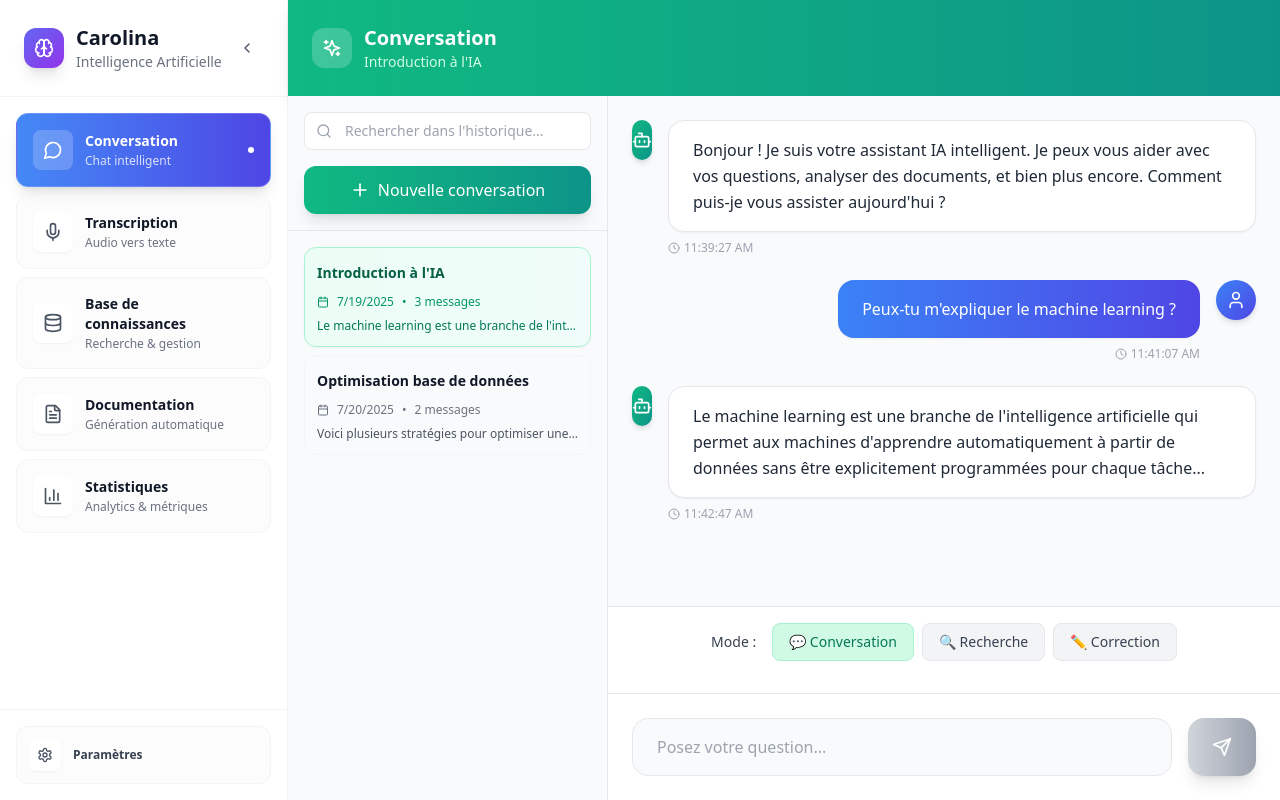
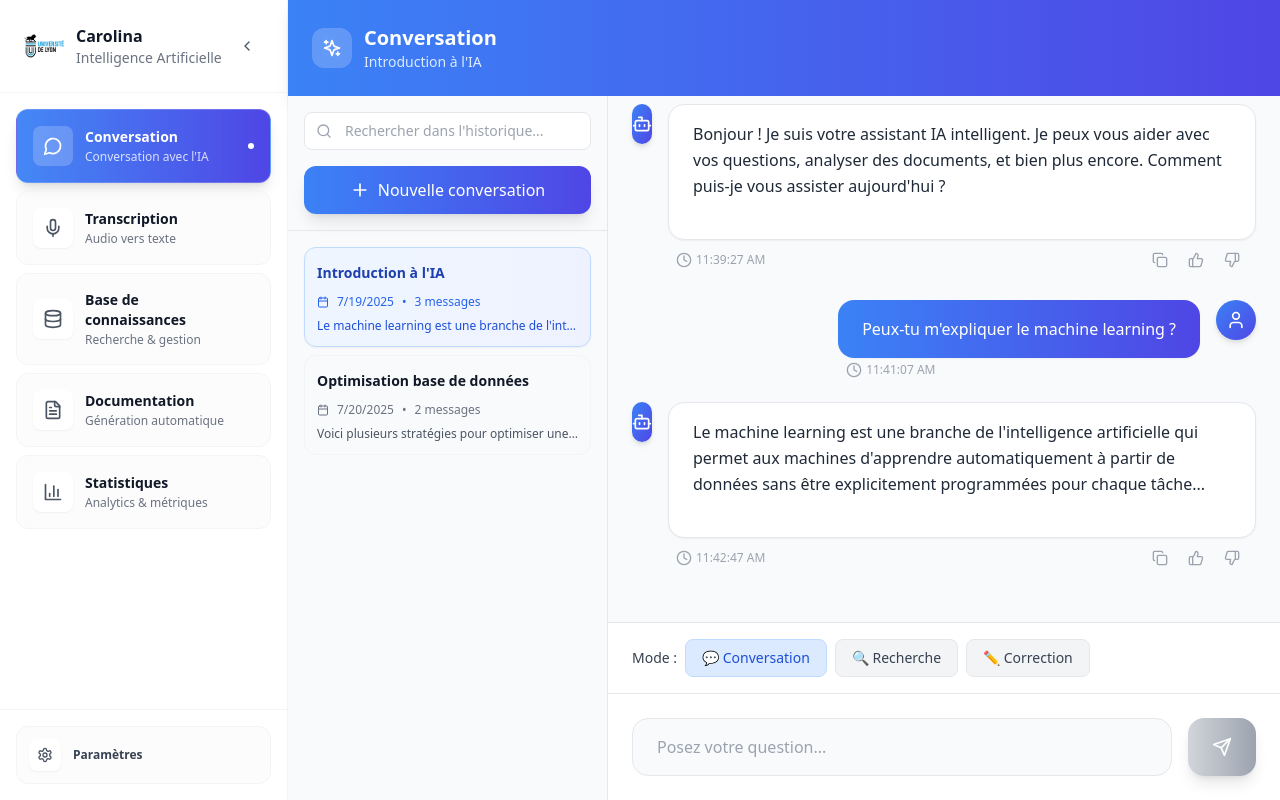
Before and after one commit to MickaelSuard/ComiaV2, a React (Vite) app: page / in a window 1280 px wide. Built offline with nearby package versions, Linux system fonts and the light colour scheme.

Commit message:
feat (chat) : add logo and change button position

```diff
--- a/index.html
+++ b/index.html
@@ -4,7 +4,7 @@
     <meta charset="UTF-8" />
     <link rel="icon" type="image/svg+xml" href="/vite.svg" />
     <meta name="viewport" content="width=device-width, initial-scale=1.0" />
-    <title>Interface IA Frontend complète</title>
+    <title>Carolina V2</title>
   </head>
   <body>
     <div id="root"></div>
--- a/src/components/ChatInterface.tsx
+++ b/src/components/ChatInterface.tsx
@@ -186,14 +186,14 @@ const ChatInterface: React.FC = () => {
   return (
     <div className="flex flex-col h-screen bg-white">
       {/* Header - Full Width */}
-      <div className="bg-gradient-to-r from-emerald-500 to-teal-600 text-white p-6 shadow-lg">
+      <div className="bg-gradient-to-r from-blue-500 to-indigo-600 text-white p-6 shadow-lg">
         <div className="flex items-center gap-3">
           <div className="w-10 h-10 bg-white/20 backdrop-blur-sm rounded-xl flex items-center justify-center">
             <Sparkles className="w-5 h-5" />
           </div>
           <div>
             <h2 className="text-xl font-bold">Conversation</h2>
-            <p className="text-emerald-100 text-sm">
+            <p className="text-blue-100 text-sm">
               {currentConversation ? currentConversation.title : 'Sélectionnez une conversation'}
             </p>
           </div>
@@ -201,7 +201,7 @@ const ChatInterface: React.FC = () => {
       </div>
 
       {/* Content Area */}
-      <div className="flex flex-1">
+      <div className="flex flex-1 min-h-0">
         {/* Sidebar - Historique des conversations */}
         <div className="w-80 bg-gray-50 border-r border-gray-200 flex flex-col">
           {/* Search */}
@@ -213,7 +213,7 @@ const ChatInterface: React.FC = () => {
                 value={searchQuery}
                 onChange={(e) => setSearchQuery(e.target.value)}
                 placeholder="Rechercher dans l'historique..."
-                className="w-full pl-10 pr-4 py-2 bg-white border border-gray-200 rounded-lg focus:outline-none focus:ring-2 focus:ring-emerald-500 focus:border-transparent text-sm"
+                className="w-full pl-10 pr-4 py-2 bg-white border border-gray-200 rounded-lg focus:outline-none focus:ring-2 focus:ring-blue-500 focus:border-transparent text-sm"
               />
             </div>
           </div>
@@ -222,7 +222,7 @@ const ChatInterface: React.FC = () => {
           <div className="px-4 pb-4">
             <button
               onClick={createNewConversation}
-              className="w-full bg-gradient-to-r from-emerald-500 to-teal-600 hover:from-emerald-600 hover:to-teal-700 text-white px-4 py-3 rounded-xl transition-all duration-300 shadow-lg hover:shadow-xl transform hover:scale-[1.02] flex items-center justify-center gap-2 font-medium"
+              className="w-full bg-gradient-to-r from-blue-500 to-indigo-600 hover:from-blue-600 hover:to-indigo-700 text-white px-4 py-3 rounded-xl transition-all duration-300 shadow-lg hover:shadow-xl transform hover:scale-[1.02] flex items-center justify-center gap-2 font-medium"
             >
               <Plus className="w-5 h-5" />
               Nouvelle conversation
@@ -230,7 +230,7 @@ const ChatInterface: React.FC = () => {
           </div>
 
           {/* Conversations List */}
-          <div className="flex-1 overflow-y-auto px-4 pb-4 space-y-2 border-t border-gray-200 pt-4">
+          <div className="flex-1 overflow-y-auto px-4 pb-4 space-y-2 border-t border-gray-200 pt-4 min-h-0">
             {filteredConversations.length === 0 ? (
               <div className="text-center py-8">
                 <MessageSquare className="w-12 h-12 text-gray-400 mx-auto mb-3" />
@@ -240,17 +240,17 @@ const ChatInterface: React.FC = () => {
               filteredConversations.map((conversation) => (
                 <div
                   key={conversation.id}
-                  className={`group p-3 rounded-xl cursor-pointer transition-all duration-200 ${
-                    currentConversationId === conversation.id
-                      ? 'bg-gradient-to-r from-emerald-50 to-teal-50 border border-emerald-200 shadow-sm'
+                  className={`group p-3 rounded-xl cursor-pointer transition-all duration-200 ${currentConversationId === conversation.id
+                      ? 'bg-gradient-to-r from-blue-50 to-indigo-50 border border-blue-200 shadow-sm'
                       : 'hover:bg-white hover:shadow-md border border-gray-100 hover:border-gray-200'
                     }`}
                   onClick={() => setCurrentConversationId(conversation.id)}
                 >
                   <div className="flex items-center justify-between mb-2">
-                    <h4 className={`font-semibold text-sm truncate flex-1 ${
-                      currentConversationId === conversation.id ? 'text-emerald-800' : 'text-gray-900'
-                    }`}>
+                    <h4
+                      className={`font-semibold text-sm truncate flex-1 ${currentConversationId === conversation.id ? 'text-blue-800' : 'text-gray-900'
+                        }`}
+                    >
                       {conversation.title}
                     </h4>
                     <button
@@ -264,9 +264,10 @@ const ChatInterface: React.FC = () => {
                     </button>
                   </div>
 
-                  <div className={`flex items-center gap-2 text-xs ${
-                    currentConversationId === conversation.id ? 'text-emerald-600' : 'text-gray-500'
-                  }`}>
+                  <div
+                    className={`flex items-center gap-2 text-xs ${currentConversationId === conversation.id ? 'text-blue-600' : 'text-gray-500'
+                      }`}
+                  >
                     <Calendar className="w-3 h-3" />
                     <span>{conversation.updatedAt.toLocaleDateString()}</span>
                     <span>•</span>
@@ -274,9 +275,10 @@ const ChatInterface: React.FC = () => {
                   </div>
 
                   {conversation.messages.length > 1 && (
-                    <p className={`text-xs mt-2 truncate ${
-                      currentConversationId === conversation.id ? 'text-emerald-700' : 'text-gray-600'
-                    }`}>
+                    <p
+                      className={`text-xs mt-2 truncate ${currentConversationId === conversation.id ? 'text-blue-700' : 'text-gray-600'
+                        }`}
+                    >
                       {conversation.messages[conversation.messages.length - 1].content}
                     </p>
                   )}
@@ -287,22 +289,22 @@ const ChatInterface: React.FC = () => {
         </div>
 
         {/* Main Chat Area */}
-        <div className="flex-1 flex flex-col">
+        <div className="flex-1 flex flex-col min-h-0">
           {currentConversation ? (
             <>
-              {/* Messages */}
-              <div className="flex-1 overflow-y-auto p-6 space-y-6 bg-gray-50">
+              {/* Messages scrollables */}
+              <div className="flex-1 overflow-y-auto p-6 space-y-6 bg-gray-50 min-h-0">
                 {messages.map((message) => (
                   <div
                     key={message.id}
                     className={`flex gap-4 ${message.type === 'user' ? 'justify-end' : 'justify-start'}`}
                   >
-                    <div className={`flex gap-4 max-w-4xl ${message.type === 'user' ? 'flex-row-reverse' : 'flex-row'}`}>
-                      <div className={`w-10 h-10 rounded-full flex items-center justify-center shadow-md ${
-                        message.type === 'user'
-                          ? 'bg-gradient-to-br from-blue-500 to-indigo-600'
-                          : 'bg-gradient-to-br from-emerald-500 to-teal-600'
-                      }`}>
+                    <div
+                      className={`flex gap-4 max-w-4xl ${message.type === 'user' ? 'flex-row-reverse' : 'flex-row'
+                        }`}
+                    >
+                      {/* Avatar */}
+                      <div className="w-10 h-10 rounded-full flex items-center justify-center shadow-md bg-gradient-to-br from-blue-500 to-indigo-600">
                         {message.type === 'user' ? (
                           <User className="w-5 h-5 text-white" />
                         ) : (
@@ -310,17 +312,29 @@ const ChatInterface: React.FC = () => {
                         )}
                       </div>
 
+                      {/* Message + actions */}
                       <div className={`group relative ${message.type === 'user' ? 'text-right' : 'text-left'}`}>
-                        <div className={`inline-block px-6 py-4 rounded-2xl shadow-sm ${
-                          message.type === 'user'
+                        {/* Message bubble */}
+                        <div
+                          className={`inline-block px-6 py-4 ${message.type === 'assistant' ? 'pb-10' : ''
+                            } rounded-2xl shadow-sm ${message.type === 'user'
                               ? 'bg-gradient-to-r from-blue-500 to-indigo-600 text-white'
                               : 'bg-white text-gray-800 border border-gray-200'
-                        }`}>
+                            }`}
+                        >
                           <p className="leading-relaxed">{message.content}</p>
                         </div>
 
+                        {/* Footer : horodatage à gauche, boutons à droite (si assistant) */}
+                        <div className="mt-1 ml-2 mr-2 flex justify-between items-center text-xs text-gray-400">
+                          {/* Horodatage à gauche */}
+                          <div className="flex items-center gap-1">
+                            <Clock className="w-4 h-4" />
+                            {message.timestamp.toLocaleTimeString()}
+                          </div>
+
                           {message.type === 'assistant' && (
-                          <div className="opacity-0 group-hover:opacity-100 absolute top-2 -right-20 flex gap-1 transition-opacity duration-200">
+                            <div className="flex gap-1">
                               <button
                                 onClick={() => copyToClipboard(message.content)}
                                 className="p-2 hover:bg-gray-100 rounded-lg text-gray-400 hover:text-gray-600 transition-colors"
@@ -342,26 +356,29 @@ const ChatInterface: React.FC = () => {
                               </button>
                             </div>
                           )}
-
-                        <div className={`text-xs text-gray-400 mt-2 flex items-center gap-1 ${message.type === 'user' ? 'justify-end' : 'justify-start'}`}>
-                          <Clock className="w-3 h-3" />
-                          {message.timestamp.toLocaleTimeString()}
                         </div>
                       </div>
                     </div>
                   </div>
                 ))}
 
+                {/* Chargement assistant */}
                 {isLoading && (
                   <div className="flex gap-4">
-                    <div className="w-10 h-10 bg-gradient-to-br from-emerald-500 to-teal-600 rounded-full flex items-center justify-center">
+                    <div className="w-10 h-10 bg-gradient-to-br from-blue-500 to-indigo-600 rounded-full flex items-center justify-center">
                       <Bot className="w-5 h-5 text-white" />
                     </div>
                     <div className="bg-white rounded-2xl px-6 py-4 shadow-sm border border-gray-200">
                       <div className="flex gap-2">
-                        <div className="w-2 h-2 bg-emerald-500 rounded-full animate-bounce"></div>
-                        <div className="w-2 h-2 bg-emerald-500 rounded-full animate-bounce" style={{ animationDelay: '0.1s' }}></div>
-                        <div className="w-2 h-2 bg-emerald-500 rounded-full animate-bounce" style={{ animationDelay: '0.2s' }}></div>
+                        <div className="w-2 h-2 bg-blue-500 rounded-full animate-bounce"></div>
+                        <div
+                          className="w-2 h-2 bg-blue-500 rounded-full animate-bounce"
+                          style={{ animationDelay: '0.1s' }}
+                        ></div>
+                        <div
+                          className="w-2 h-2 bg-blue-500 rounded-full animate-bounce"
+                          style={{ animationDelay: '0.2s' }}
+                        ></div>
                       </div>
                     </div>
                   </div>
@@ -372,14 +389,14 @@ const ChatInterface: React.FC = () => {
 
               {/* Quick Prompts */}
               {messages.length === 1 && (
-                <div className="px-6 py-6 bg-gradient-to-r from-gray-50 to-emerald-50 border-t border-gray-100">
+                <div className="px-6 py-6 bg-gradient-to-r from-gray-50 to-blue-50 border-t border-gray-100">
                   <p className="text-sm font-medium text-gray-700 mb-4">💡 Suggestions rapides :</p>
                   <div className="flex flex-wrap gap-3">
                     {quickPrompts.map((prompt, index) => (
                       <button
                         key={index}
                         onClick={() => setInputValue(prompt)}
-                        className="px-4 py-2 bg-white hover:bg-emerald-50 text-gray-700 hover:text-emerald-700 text-sm rounded-full border border-gray-200 hover:border-emerald-200 transition-all duration-200 shadow-sm hover:shadow-md transform hover:scale-105"
+                        className="px-4 py-2 bg-white hover:bg-blue-50 text-gray-700 hover:text-blue-700 text-sm rounded-full border border-gray-200 hover:border-blue-200 transition-all duration-200 shadow-sm hover:shadow-md transform hover:scale-105"
                       >
                         {prompt}
                       </button>
@@ -390,10 +407,10 @@ const ChatInterface: React.FC = () => {
 
               {/* Input */}
               <div className="bg-white border-t border-gray-200 px-6 py-4">
-                <div className="flex items-center justify-center gap-4 mb-4">
+                <div className="flex items-center justify-start gap-2">
                   <span className="text-sm font-medium text-gray-700">Mode :</span>
                   <div className="flex gap-2">
-                    <button className="px-4 py-2 bg-emerald-100 text-emerald-700 rounded-lg text-sm font-medium border border-emerald-200 hover:bg-emerald-200 transition-colors">
+                    <button className="px-4 py-2 bg-blue-100 text-blue-700 rounded-lg text-sm font-medium border border-blue-200 hover:bg-blue-200 transition-colors">
                       💬 Conversation
                     </button>
                     <button className="px-4 py-2 bg-gray-100 text-gray-700 rounded-lg text-sm font-medium border border-gray-200 hover:bg-gray-200 transition-colors">
@@ -413,14 +430,14 @@ const ChatInterface: React.FC = () => {
                       value={inputValue}
                       onChange={(e) => setInputValue(e.target.value)}
                       placeholder="Posez votre question..."
-                      className="w-full bg-gray-50 text-gray-900 rounded-2xl px-6 py-4 focus:outline-none focus:ring-2 focus:ring-emerald-500 focus:bg-white transition-all border border-gray-200"
+                      className="w-full bg-gray-50 text-gray-900 rounded-2xl px-6 py-4 focus:outline-none focus:ring-2 focus:ring-blue-500 focus:bg-white transition-all border border-gray-200"
                       disabled={isLoading}
                     />
                   </div>
                   <button
                     type="submit"
                     disabled={!inputValue.trim() || isLoading}
-                    className="bg-gradient-to-r from-emerald-500 to-teal-600 hover:from-emerald-600 hover:to-teal-700 disabled:from-gray-300 disabled:to-gray-400 disabled:cursor-not-allowed px-6 py-4 rounded-2xl transition-all duration-200 shadow-lg hover:shadow-xl transform hover:scale-105 disabled:transform-none"
+                    className="bg-gradient-to-r from-blue-500 to-indigo-600 hover:from-blue-600 hover:to-indigo-700 disabled:from-gray-300 disabled:to-gray-400 disabled:cursor-not-allowed px-6 py-4 rounded-2xl transition-all duration-200 shadow-lg hover:shadow-xl transform hover:scale-105 disabled:transform-none"
                   >
                     <Send className="w-5 h-5 text-white" />
                   </button>
@@ -441,6 +458,7 @@ const ChatInterface: React.FC = () => {
         </div>
       </div>
     </div>
+
   );
 };
 
--- a/src/components/Sidebar.tsx
+++ b/src/components/Sidebar.tsx
@@ -1,5 +1,5 @@
 import React from 'react';
-import { MessageCircle, Mic, Database, FileText, Settings, Brain, BarChart3, ChevronLeft, ChevronRight } from 'lucide-react';
+import { MessageCircle, Mic, Database, FileText, Settings, BarChart3, ChevronLeft, ChevronRight } from 'lucide-react';
 import { ActiveModule } from '../App';
 
 interface SidebarProps {
@@ -15,7 +15,7 @@ const Sidebar: React.FC<SidebarProps> = ({ activeModule, setActiveModule }) => {
       id: 'chat' as ActiveModule,
       icon: MessageCircle,
       label: 'Conversation',
-      description: 'Chat intelligent',
+      description: 'Conversation avec l\'IA',
       color: 'from-blue-500 to-indigo-600'
     },
     {
@@ -49,17 +49,17 @@ const Sidebar: React.FC<SidebarProps> = ({ activeModule, setActiveModule }) => {
   ];
 
   return (
-    <div className={`${isCollapsed ? 'w-20' : 'w-72'} bg-white shadow-xl border-r border-gray-100 flex flex-col transition-all duration-300`}>
+    <div className={`${isCollapsed ? 'w-24' : 'w-72'} bg-white shadow-xl border-r border-gray-100 flex flex-col transition-all duration-300`}>
       {/* Header */}
       <div className="p-6 border-b border-gray-100">
         <div className="flex items-center justify-between">
           <div className="flex items-center gap-3">
-            <div className="w-10 h-10 bg-gradient-to-br from-indigo-500 to-purple-600 rounded-xl flex items-center justify-center shadow-lg">
-              <Brain className="w-5 h-5 text-white" />
+            <div className="w-10 h-10  flex items-center justify-center ">
+               <img src="/logo-color.png" alt="Logo" className="w-10 h-6" />
             </div>
             {!isCollapsed && (
               <div>
-                <h1 className="text-xl font-bold text-gray-900">Carolina</h1>
+                <h1 className="text-md font-bold text-gray-900">Carolina</h1>
                 <p className="text-sm text-gray-500">Intelligence Artificielle</p>
               </div>
             )}
```
Also changed, not shown: public/logo-color.png (added). Lines whose indentation alone changed are shown as unchanged.
